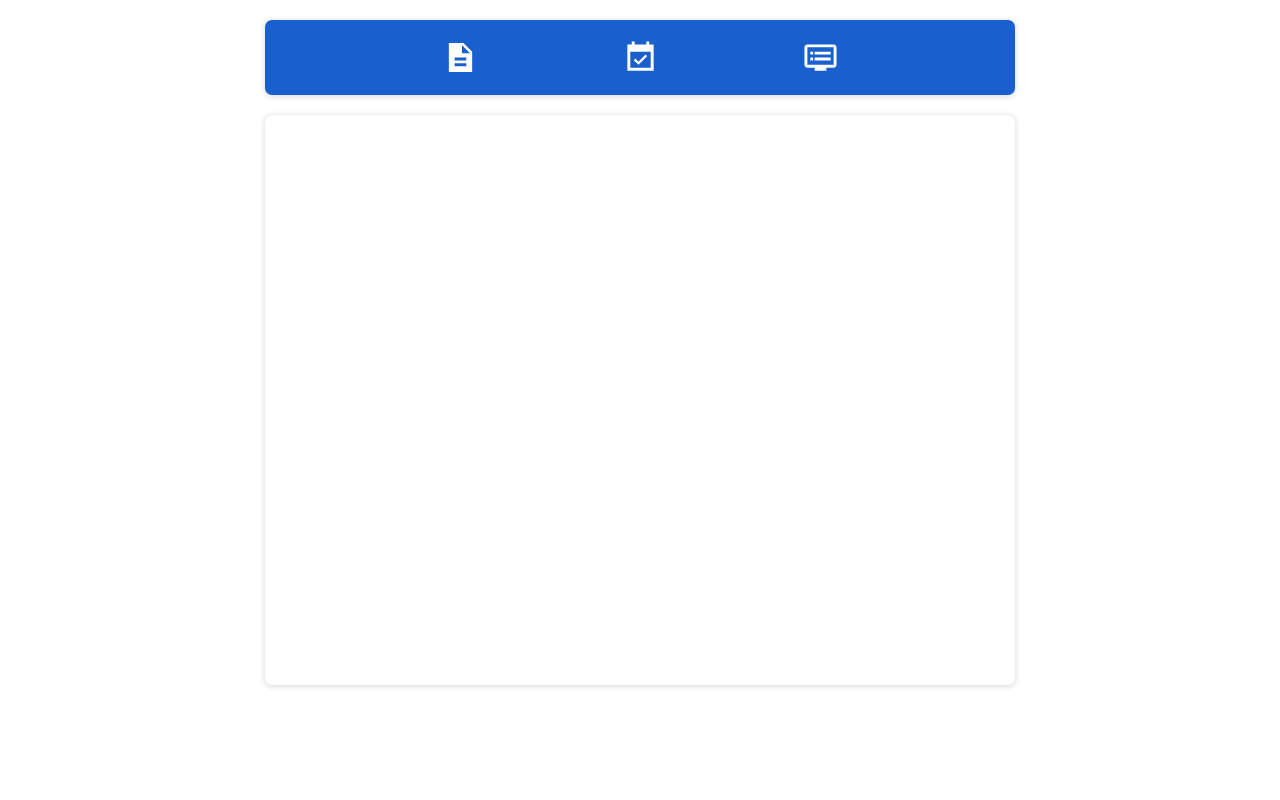
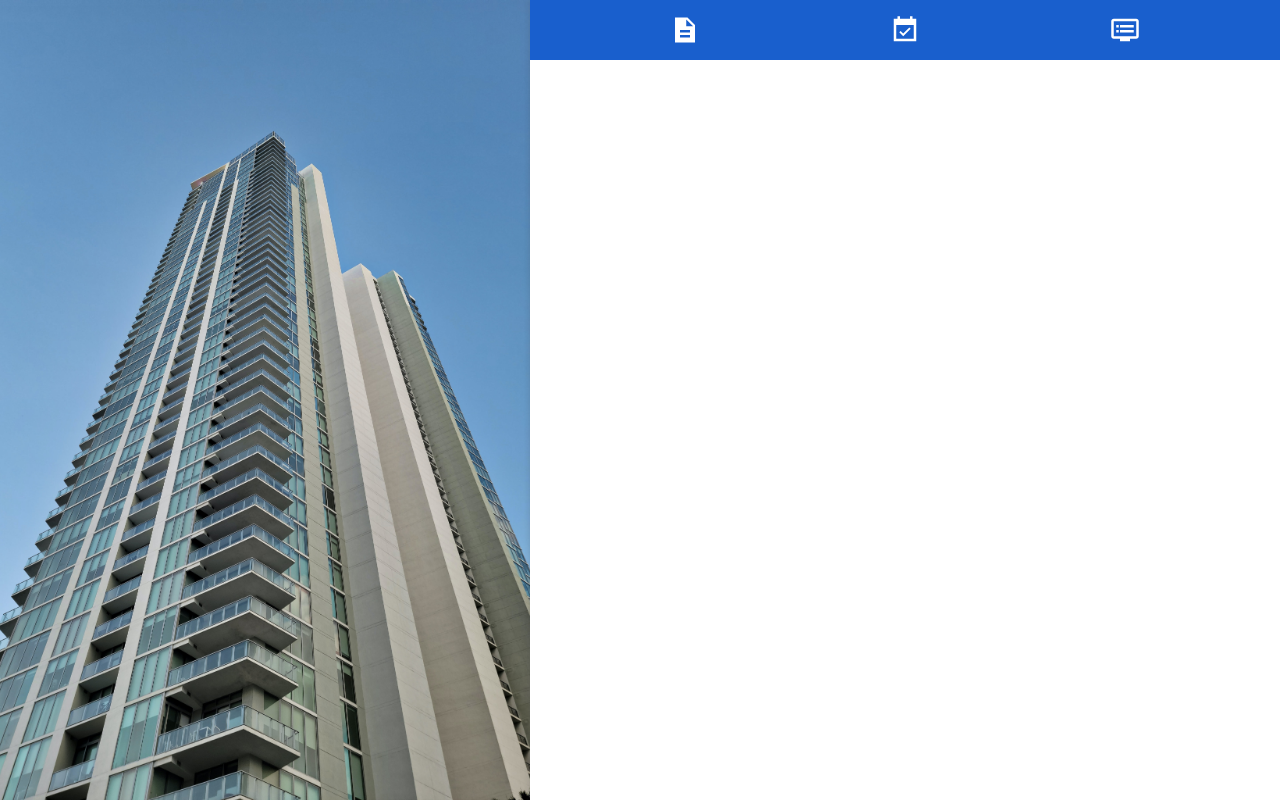
Before and after one commit to Rycerax/Pessoal-Administradora, a Next.js app: page /1 in a window 1280 px wide. Built offline with nearby package versions, Linux system fonts and the light colour scheme.

Commit message:
Implement firebase

```diff
--- a/package.json
+++ b/package.json
@@ -8,6 +8,7 @@
     "lint": "next lint"
   },
   "dependencies": {
+    "firebase": "^9.6.4",
     "next": "12.0.8",
     "react": "17.0.2",
     "react-dom": "17.0.2"
--- a/pages/[condId]/index.js
+++ b/pages/[condId]/index.js
@@ -12,6 +12,7 @@ export default function Condominium() {
 
   return (
     <div className={classes.condominium}>
+      <div className={classes.condominium_img} />
       <div className={classes.condominium_main}>
         <div className={classes.condominium_main_menu}>
           <div
@@ -21,9 +22,9 @@ export default function Condominium() {
           >
             <svg
               xmlns="http://www.w3.org/2000/svg"
-              height={35}
+              height={30}
               viewBox="0 0 24 24"
-              width={35}
+              width={30}
               fill={dccolor}
             >
               <path d="M0 0h24v24H0V0z" fill="none" />
@@ -34,13 +35,13 @@ export default function Condominium() {
             className={classes.condominium_main_menu_option}
             onMouseEnter={() => setDtColor("#195fcd")}
             onMouseLeave={() => setDtColor("#fff")}
-            style={{ marginLeft: 125, marginRight: 125 }}
+            style={{ marginLeft: 175, marginRight: 175 }}
           >
             <svg
               xmlns="http://www.w3.org/2000/svg"
-              height={35}
+              height={30}
               viewBox="0 0 24 24"
-              width={35}
+              width={30}
               fill={dtcolor}
             >
               <path d="M0 0h24v24H0V0z" fill="none" />
@@ -54,9 +55,9 @@ export default function Condominium() {
           >
             <svg
               xmlns="http://www.w3.org/2000/svg"
-              height={35}
+              height={30}
               viewBox="0 0 24 24"
-              width={35}
+              width={30}
               fill={pccolor}
             >
               <path d="M0 0h24v24H0V0z" fill="none" />
--- a/styles/Condominium.module.css
+++ b/styles/Condominium.module.css
@@ -2,7 +2,15 @@
   display: flex;
   width: 100vw;
   height: 100vh;
-  justify-content: center;
+}
+
+.condominium_img {
+  display: flex;
+  flex: 1;
+  background-image: url("/cond.jpg");
+  background-position: center;
+  background-size: cover;
+  background-repeat: no-repeat;
 }
 
 .condominium_main {
@@ -10,26 +18,24 @@
   flex-direction: column;
   width: 750px;
   height: 100vh;
+  box-shadow: 0 1px 5px 1px rgb(64 60 67 / 16%);
 }
 
 .condominium_main_menu {
   display: flex;
   width: 100%;
-  height: 75px;
-  border-radius: 7px;
-  margin-top: 20px;
+  height: 60px;
   background: #195fcd;
   align-items: center;
   justify-content: center;
-  box-shadow: 0 1px 5px 1px rgb(64 60 67 / 16%);
 }
 
 .condominium_main_menu_option {
   display: flex;
   align-items: center;
   justify-content: center;
-  width: 55px;
-  height: 55px;
+  width: 45px;
+  height: 45px;
   border-radius: 7px;
   transition: all ease 0.3s;
   cursor: pointer;
@@ -44,8 +50,6 @@
   flex: 1;
   margin-top: 20px;
   margin-bottom: 20px;
-  border-radius: 7px;
-  box-shadow: 0 1px 5px 1px rgb(64 60 67 / 16%);
 }
 
 .condominium_main_parceiros {
--- a/styles/Home.module.css
+++ b/styles/Home.module.css
@@ -121,7 +121,7 @@
 }
 
 .home_top_left_options_option {
-  color: #195fcd;
+  color: #2e4da7;
   padding: 0px 15px;
   text-align: center;
   width: 300px;
@@ -143,7 +143,7 @@
   content: "";
   width: 100%;
   height: 2px;
-  background-color: #195fcd;
+  background-color: #2e4da7;
   transform: scale(0.85);
   transform-origin: 0% 0%;
   margin-top: 3px;
--- a/styles/globals.css
+++ b/styles/globals.css
@@ -9,7 +9,7 @@ body {
 }
 
 a {
-  color: #195fcd;
+  color: #2e4da7;
   text-decoration: none;
   cursor: pointer;
   transition: all ease 0.3s;
@@ -36,5 +36,5 @@ a:hover {
 }
 
 ::-webkit-scrollbar-thumb:vertical {
-  background-color: #195fcd;
+  background-color: #2e4da7;
 }
```
Also changed, not shown: firebase.js (added, +19 -0 lines), pages/index.js (+5 -5 lines), public/cond.jpg (added), 1 other file (tests, documents, lock files or other folders).
